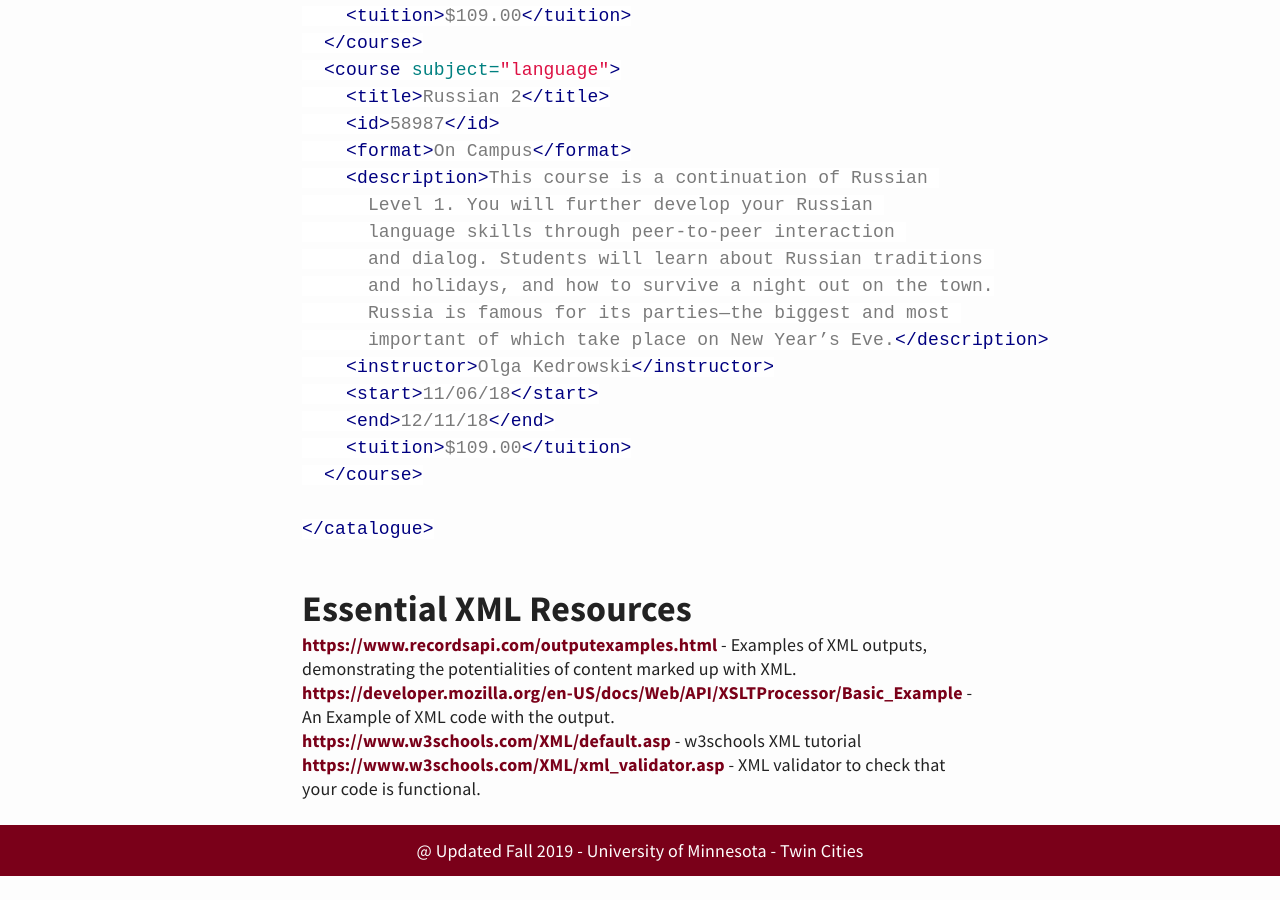
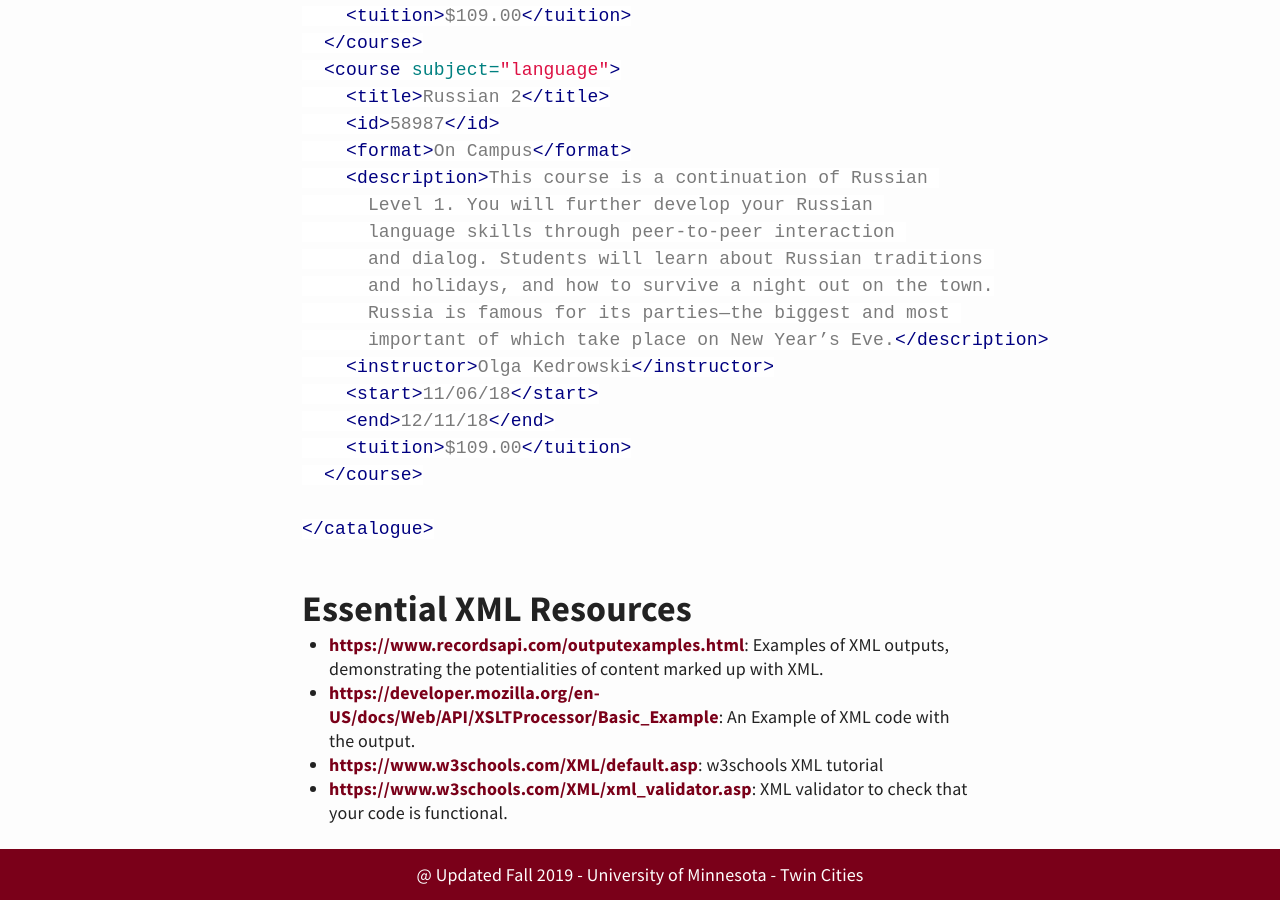
Before and after one commit to kristinashirk/digital-tech, a Jekyll site: the page built from _posts/2019-10-07-XML.md, in a window 1280 px wide and 900 px high, scrolled down 8694 px. Built offline with Jekyll 4.4.1, drawn with Linux system fonts in a browser that asks for light colours; before the commit the page ends 9570 px from its top, so only the background shows below that.

Commit message:
bulleted list

````diff
--- a/_posts/2019-10-07-XML.md
+++ b/_posts/2019-10-07-XML.md
@@ -281,7 +281,7 @@ Each course entry presents the same information, and is structured in exactly th
 ```
 
 ## Essential XML Resources
-[https://www.recordsapi.com/outputexamples.html](https://www.recordsapi.com/outputexamples.html) - Examples of XML outputs, demonstrating the potentialities of content marked up with XML.
-[https://developer.mozilla.org/en-US/docs/Web/API/XSLTProcessor/Basic_Example](https://developer.mozilla.org/en-US/docs/Web/API/XSLTProcessor/Basic_Example) - An Example of XML code with the output.
-[https://www.w3schools.com/XML/default.asp](https://www.w3schools.com/XML/default.asp) - w3schools XML tutorial
-[https://www.w3schools.com/XML/xml_validator.asp](https://www.w3schools.com/XML/xml_validator.asp) - XML validator to check that your code is functional.
+- [https://www.recordsapi.com/outputexamples.html](https://www.recordsapi.com/outputexamples.html): Examples of XML outputs, demonstrating the potentialities of content marked up with XML.
+- [https://developer.mozilla.org/en-US/docs/Web/API/XSLTProcessor/Basic_Example](https://developer.mozilla.org/en-US/docs/Web/API/XSLTProcessor/Basic_Example): An Example of XML code with the output.
+- [https://www.w3schools.com/XML/default.asp](https://www.w3schools.com/XML/default.asp): w3schools XML tutorial
+- [https://www.w3schools.com/XML/xml_validator.asp](https://www.w3schools.com/XML/xml_validator.asp): XML validator to check that your code is functional.
````
